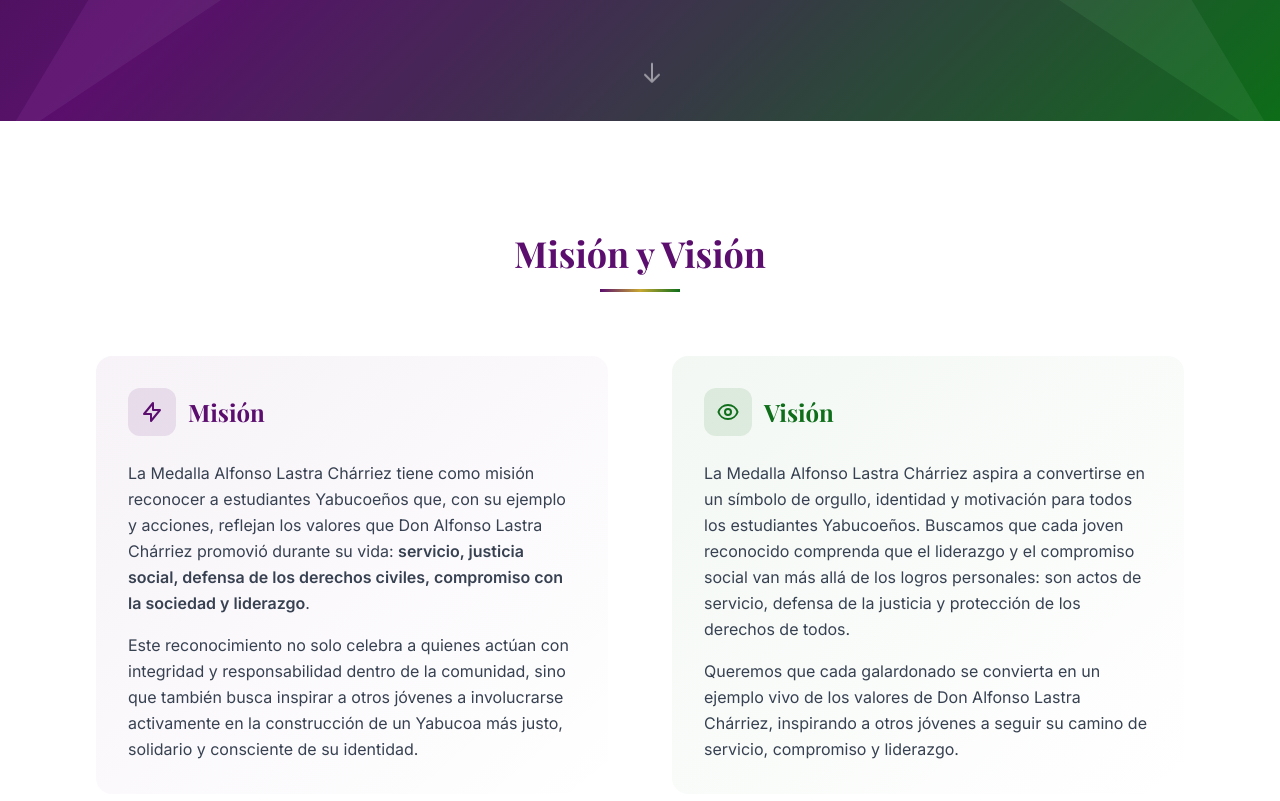
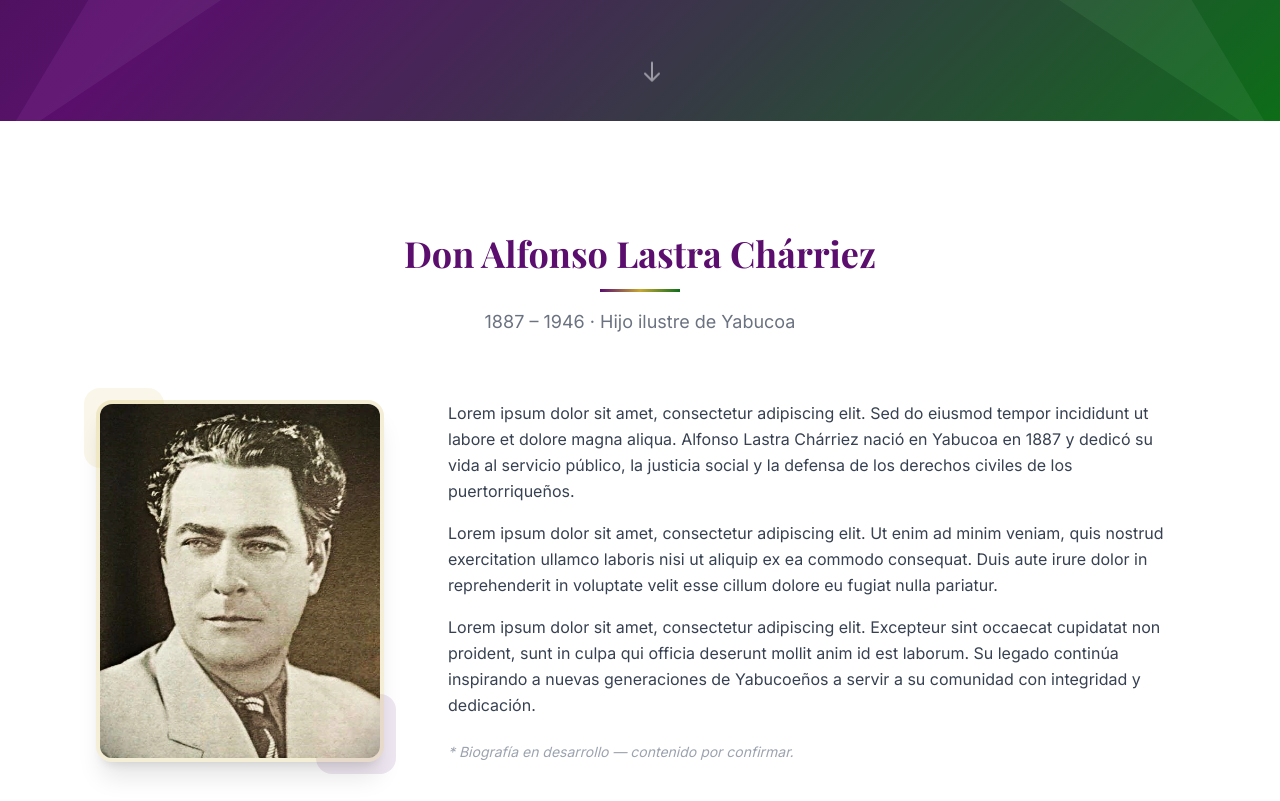
Before and after one commit to PasaloCarlos/medalla-alfonso-lastra, a plain HTML site: page index.html in a window 1280 px wide. Shown: the part 679-1480 px from the top of the page. Drawn offline with nearby package versions, Linux system fonts and the light colour scheme.

Commit message:
Add biography section for Don Alfonso Lastra Chárriez
Photo and placeholder text with nav link. Biography content to be finalized.

Co-Authored-By: Claude Opus 4.6 <noreply@anthropic.com>

```diff
--- a/index.html
+++ b/index.html
@@ -188,6 +188,7 @@
           </svg>
         </button>
         <div class="hidden sm:flex items-center gap-6">
+          <a href="#biografia" class="text-white/80 hover:text-yabucoa-gold-light text-sm transition-colors">Biografía</a>
           <a href="#mision" class="text-white/80 hover:text-yabucoa-gold-light text-sm transition-colors">Misión</a>
           <a href="#valores" class="text-white/80 hover:text-yabucoa-gold-light text-sm transition-colors">Valores</a>
           <a href="#objetivos" class="text-white/80 hover:text-yabucoa-gold-light text-sm transition-colors">Objetivos</a>
@@ -197,6 +198,7 @@
       </div>
       <!-- Mobile menu -->
       <div id="mobile-menu" class="hidden sm:hidden pb-4">
+        <a href="#biografia" class="block py-2 text-white/80 hover:text-yabucoa-gold-light text-sm">Biografía</a>
         <a href="#mision" class="block py-2 text-white/80 hover:text-yabucoa-gold-light text-sm">Misión</a>
         <a href="#valores" class="block py-2 text-white/80 hover:text-yabucoa-gold-light text-sm">Valores</a>
         <a href="#objetivos" class="block py-2 text-white/80 hover:text-yabucoa-gold-light text-sm">Objetivos</a>
@@ -251,8 +253,45 @@
     </div>
   </header>
 
+  <!-- Biografía -->
+  <section id="biografia" class="py-20 sm:py-28 bg-white">
+    <div class="max-w-6xl mx-auto px-4 sm:px-6 lg:px-8">
+      <div class="text-center mb-16">
+        <h2 class="reveal font-display text-3xl sm:text-4xl font-bold text-yabucoa-purple mb-4">Don Alfonso Lastra Chárriez</h2>
+        <div class="divider-animate section-divider mx-auto"></div>
+        <p class="reveal text-gray-500 mt-4 text-lg">1887 – 1946 &middot; Hijo ilustre de Yabucoa</p>
+      </div>
+
+      <div class="flex flex-col md:flex-row items-center gap-12 lg:gap-16">
+        <!-- Photo -->
+        <div class="reveal-left flex-shrink-0">
+          <div class="relative">
+            <img src="images/Alfonso_Lastra.webp" alt="Don Alfonso Lastra Chárriez"
+                 class="w-64 sm:w-72 rounded-2xl shadow-xl border-4 border-yabucoa-gold/20">
+            <div class="absolute -bottom-3 -right-3 w-20 h-20 bg-yabucoa-purple/10 rounded-2xl -z-10"></div>
+            <div class="absolute -top-3 -left-3 w-20 h-20 bg-yabucoa-gold/10 rounded-2xl -z-10"></div>
+          </div>
+        </div>
+
+        <!-- Bio text -->
+        <div class="reveal-right flex-1">
+          <p class="text-gray-700 leading-relaxed mb-4">
+            Lorem ipsum dolor sit amet, consectetur adipiscing elit. Sed do eiusmod tempor incididunt ut labore et dolore magna aliqua. Alfonso Lastra Chárriez nació en Yabucoa en 1887 y dedicó su vida al servicio público, la justicia social y la defensa de los derechos civiles de los puertorriqueños.
+          </p>
+          <p class="text-gray-700 leading-relaxed mb-4">
+            Lorem ipsum dolor sit amet, consectetur adipiscing elit. Ut enim ad minim veniam, quis nostrud exercitation ullamco laboris nisi ut aliquip ex ea commodo consequat. Duis aute irure dolor in reprehenderit in voluptate velit esse cillum dolore eu fugiat nulla pariatur.
+          </p>
+          <p class="text-gray-700 leading-relaxed mb-4">
+            Lorem ipsum dolor sit amet, consectetur adipiscing elit. Excepteur sint occaecat cupidatat non proident, sunt in culpa qui officia deserunt mollit anim id est laborum. Su legado continúa inspirando a nuevas generaciones de Yabucoeños a servir a su comunidad con integridad y dedicación.
+          </p>
+          <p class="text-sm text-gray-400 italic mt-6">* Biografía en desarrollo — contenido por confirmar.</p>
+        </div>
+      </div>
+    </div>
+  </section>
+
   <!-- Misión y Visión -->
-  <section id="mision" class="py-20 sm:py-28 bg-white">
+  <section id="mision" class="py-20 sm:py-28 bg-yabucoa-cream">
     <div class="max-w-6xl mx-auto px-4 sm:px-6 lg:px-8">
       <div class="text-center mb-16">
         <h2 class="reveal font-display text-3xl sm:text-4xl font-bold text-yabucoa-purple mb-4">Misión y Visión</h2>
@@ -301,7 +340,7 @@
   </section>
 
   <!-- Valores -->
-  <section id="valores" class="py-20 sm:py-28 bg-yabucoa-cream">
+  <section id="valores" class="py-20 sm:py-28 bg-white">
     <div class="max-w-6xl mx-auto px-4 sm:px-6 lg:px-8">
       <div class="text-center mb-16">
         <h2 class="reveal font-display text-3xl sm:text-4xl font-bold text-yabucoa-purple mb-4">Valores de la Medalla</h2>
@@ -368,7 +407,7 @@
   </section>
 
   <!-- Objetivos -->
-  <section id="objetivos" class="py-20 sm:py-28 bg-white">
+  <section id="objetivos" class="py-20 sm:py-28 bg-yabucoa-cream">
     <div class="max-w-4xl mx-auto px-4 sm:px-6 lg:px-8">
       <div class="text-center mb-16">
         <h2 class="reveal font-display text-3xl sm:text-4xl font-bold text-yabucoa-purple mb-4">Objetivos Generales</h2>
```
Also changed, not shown: images/Alfonso_Lastra.webp (added).
